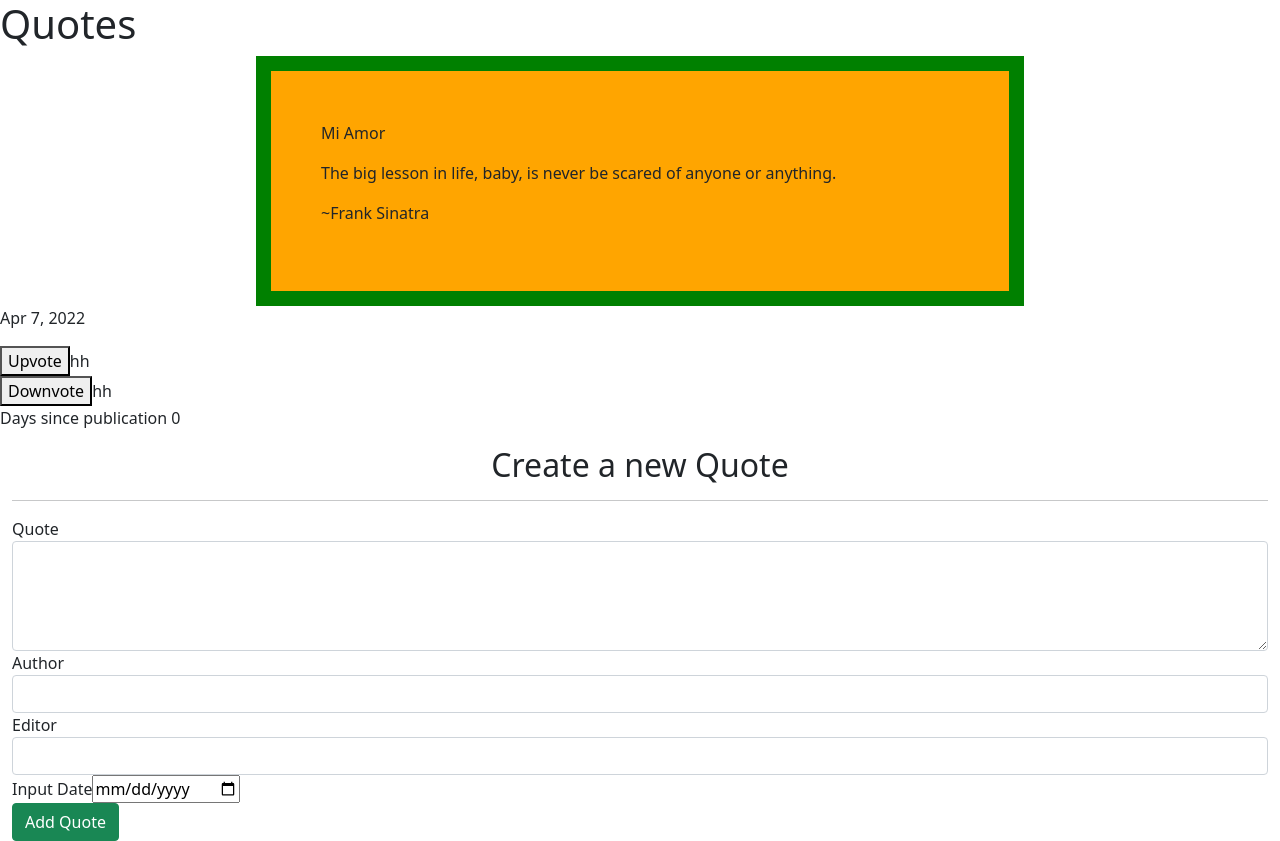
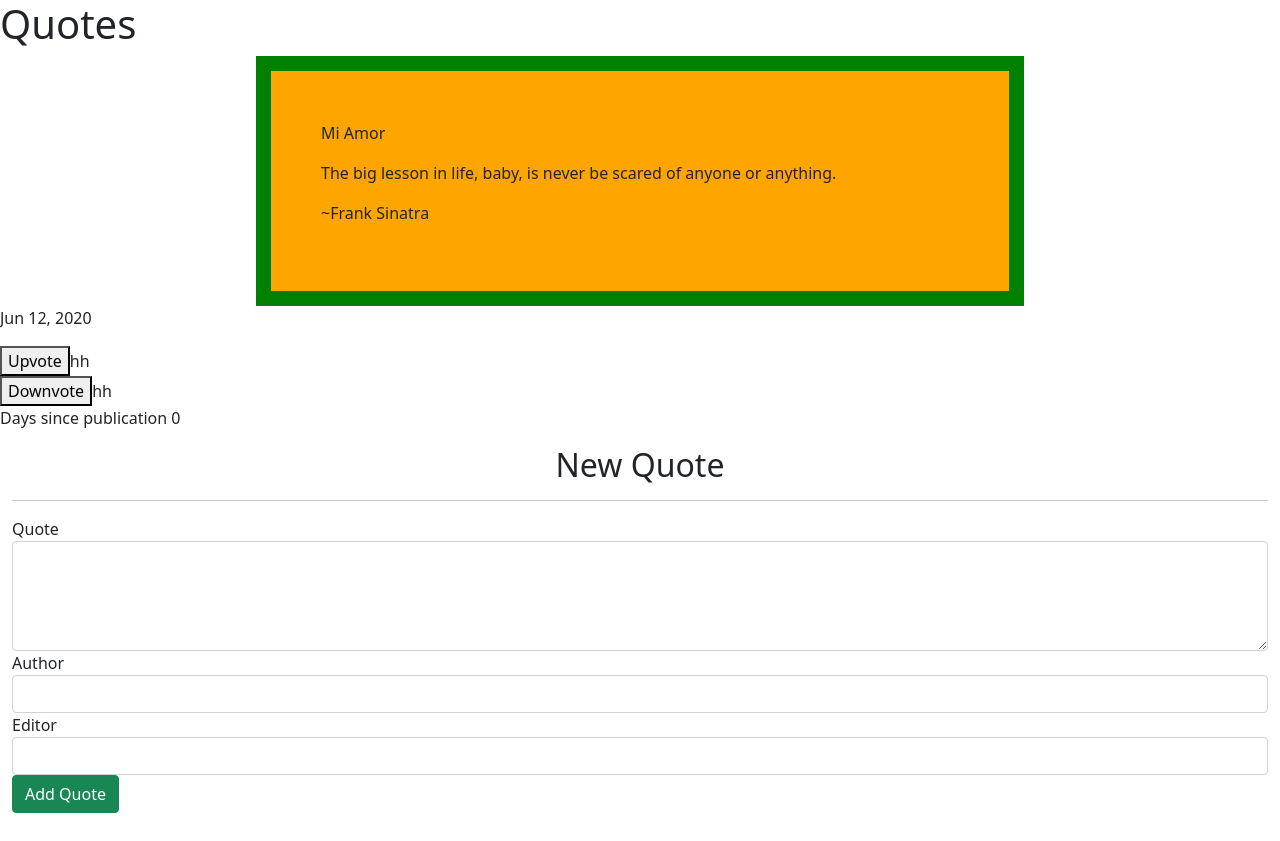
Before and after one commit to Miss-Faith/Quotes, an Angular app: page / in a window 1280 px wide. After the commit the page ends 813 px from the top, so only its background shows below. Built offline with nearby package versions, Linux system fonts and the light colour scheme.

Commit message:
update form inputs

```diff
--- a/src/app/quote-form/quote-form.component.html
+++ b/src/app/quote-form/quote-form.component.html
@@ -1,10 +1,10 @@
 <div class="container-fluid">
-  <h2 class="text-center">Create a new Quote</h2>
+  <h2 class="text-center">New Quote</h2>
   <hr>
-  <form #QuoteForm='ngForm'>
+  <form (ngSubmit)='submitQuote()' #QuoteForm='ngForm'>
     <div class="form-group">
-      <label for="quote">Quote</label>
-      <textarea class="form-control" id="quote" rows="4" [(ngModel)]="newQuote.quote" name="quote" #quote='ngModel' required></textarea>
+      <label for="quotetext">Quote</label>
+      <textarea class="form-control" id="quotetext" rows="4" [(ngModel)]="newQuote.quotetext" name="quote" #quote='ngModel' required></textarea>
       <div [hidden]="quote.valid || quote.pristine" class="alert alert-danger">
         <p>Quote is required</p>
       </div>
@@ -20,13 +20,16 @@
 
     <div class="form-group">
       <label for="editor">Editor</label>
-      <input type="text" required class="form-control" id="editor">
+      <input type="text" required class="form-control" id="editor" [(ngModel)]="newQuote.editor" name="editor" #editor='ngModel' required>
+      <div [hidden]="editor.valid || editor.pristine" class="alert alert-danger">
+        <p>Editor is required</p>
+      </div>
     </div>
 
-    <div class="form-group">
+    <!-- <div class="form-group">
       <label for="published">Input Date</label>
       <input type='date' id="published">
-    </div>
+    </div> -->
 
     <button type="submit" class="btn btn-success">Add Quote</button>
     </form>
--- a/src/app/quotes.ts
+++ b/src/app/quotes.ts
@@ -1,3 +1,3 @@
 export class Quote {
-    constructor(public editor:string, public quote:string, public author:string, public publishedDate:Date){}
+    constructor(public editor:string, public quotetext:string, public author:string, public publishedDate:Date){}
 }
--- a/src/app/quotes/quotes.component.html
+++ b/src/app/quotes/quotes.component.html
@@ -1,11 +1,10 @@
 <div *ngFor="let quote of quotes; let i = index">
   <div id="quote-box">
     <p id={{i}} id="editor">{{quote.editor}}</p>
-    <p id={{i}} id="quote">{{quote.quote}}</p>
+    <p id={{i}} id="quote">{{quote.quotetext}}</p>
     <p id={{i}} id="author">~{{quote.author}}</p>
   </div>
   <div>
-
     <p id={{i}}>{{quote.publishedDate | date}}</p>
     <app-quote-detail [quote]='quote'></app-quote-detail>
     </div>
--- a/src/app/quotes/quotes.component.ts
+++ b/src/app/quotes/quotes.component.ts
@@ -9,7 +9,7 @@ import { Quote } from '../quotes'
 export class QuotesComponent implements OnInit {
 
   quotes: Quote[] = [
-    new Quote("Mi Amor","The big lesson in life, baby, is never be scared of anyone or anything.", "Frank Sinatra", new Date())
+    new Quote("Mi Amor","The big lesson in life, baby, is never be scared of anyone or anything.", "Frank Sinatra", new Date(2019,17,12))
   ];
 
   addNewQuote(quote) {
```
